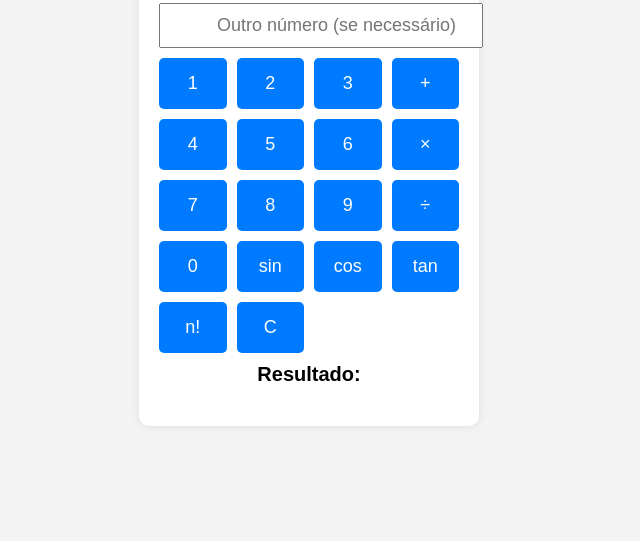
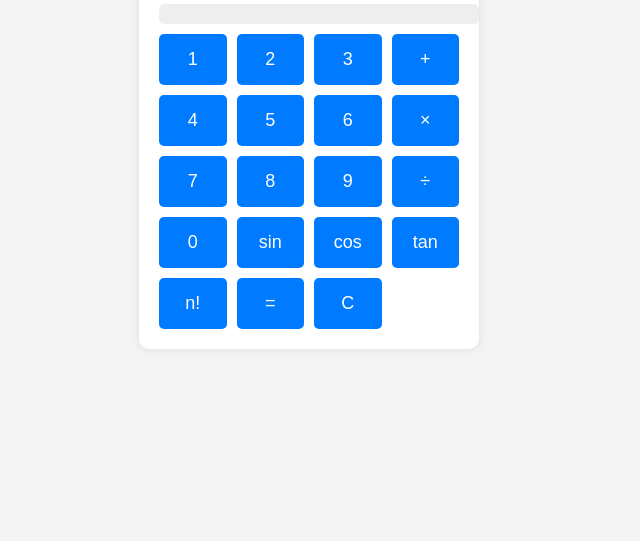
Before and after one commit to marcomausson/calculadora.curso, a plain HTML site: page index.html in a window 1280 px wide. Shown: the part 275-816 px from the top of the page, without its empty margins (331-971 px from the left). Drawn offline with Linux system fonts and the light colour scheme.

Commit message:
Update index.html

```diff
--- a/index.html
+++ b/index.html
@@ -21,12 +21,14 @@
             border-radius: 10px;
             text-align: center;
         }
-        input {
+        .resultado {
             width: 100%;
             padding: 10px;
             margin: 10px 0;
-            font-size: 18px;
+            font-size: 24px;
             text-align: right;
+            background: #eee;
+            border-radius: 5px;
         }
         .botoes {
             display: grid;
@@ -45,64 +47,70 @@
         button:hover {
             background: #0056b3;
         }
-        #resultado {
-            font-size: 20px;
-            margin-top: 10px;
-        }
     </style>
     <script>
+        let expressao = "";
+
         function inserirNumero(num) {
-            document.getElementById("num1").value += num;
+            expressao += num;
+            document.getElementById("resultado").innerText = expressao;
         }
 
         function calcular(operacao) {
             let resultado;
-            let num1 = parseFloat(document.getElementById("num1").value);
-            let num2 = parseFloat(document.getElementById("num2").value);
+            let num = parseFloat(expressao);
 
             switch (operacao) {
                 case 'adicao':
-                    resultado = num1 + num2;
+                    expressao += '+';
                     break;
                 case 'multiplicacao':
-                    resultado = num1 * num2;
+                    expressao += '*';
                     break;
                 case 'divisao':
-                    resultado = num2 !== 0 ? num1 / num2 : "Erro: Divisão por zero";
+                    expressao += '/';
                     break;
                 case 'seno':
-                    resultado = Math.sin(num1 * Math.PI / 180);
+                    resultado = Math.sin(num * Math.PI / 180);
                     break;
                 case 'cosseno':
-                    resultado = Math.cos(num1 * Math.PI / 180);
+                    resultado = Math.cos(num * Math.PI / 180);
                     break;
                 case 'tangente':
-                    resultado = Math.tan(num1 * Math.PI / 180);
+                    resultado = Math.tan(num * Math.PI / 180);
                     break;
                 case 'fatorial':
-                    resultado = fatorial(Math.floor(num1));
+                    resultado = fatorial(Math.floor(num));
                     break;
-                default:
-                    resultado = "Operação inválida";
+                case 'igual':
+                    resultado = eval(expressao);
+                    break;
             }
-            document.getElementById("resultado").innerText = "Resultado: " + resultado;
+            if (resultado !== undefined) {
+                expressao = resultado.toString();
+                document.getElementById("resultado").innerText = resultado;
+            }
         }
 
         function fatorial(n) {
-            if (n < 0) return "Erro: Fatorial de número negativo não existe";
+            if (n < 0) return "Erro";
             let res = 1;
             for (let i = 1; i <= n; i++) {
                 res *= i;
             }
             return res;
         }
+
+        function limpar() {
+            expressao = "";
+            document.getElementById("resultado").innerText = "";
+        }
     </script>
 </head>
 <body>
     <div class="calculadora">
         <h2>Calculadora</h2>
-        <input type="text" id="num1" placeholder="Digite um número">
-        <input type="number" id="num2" placeholder="Outro número (se necessário)">
+        <div id="resultado" class="resultado"></div>
         <div class="botoes">
             <button onclick="inserirNumero('1')">1</button>
             <button onclick="inserirNumero('2')">2</button>
@@ -121,9 +129,9 @@
             <button onclick="calcular('cosseno')">cos</button>
             <button onclick="calcular('tangente')">tan</button>
             <button onclick="calcular('fatorial')">n!</button>
-            <button onclick="document.getElementById('num1').value = ''">C</button>
+            <button onclick="calcular('igual')">=</button>
+            <button onclick="limpar()">C</button>
         </div>
-        <h3 id="resultado">Resultado: </h3>
     </div>
 </body>
 </html>
```
